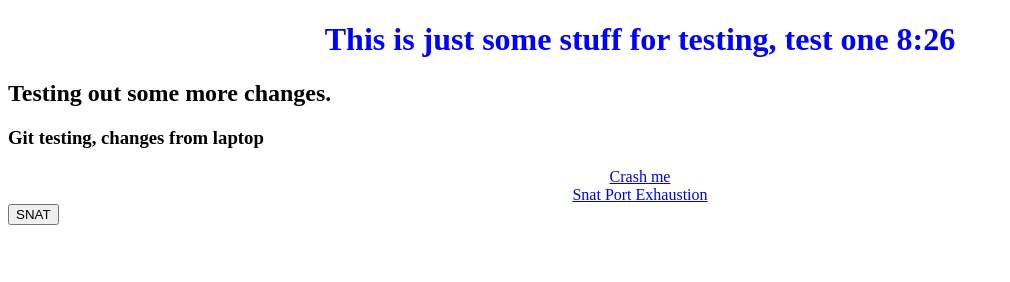
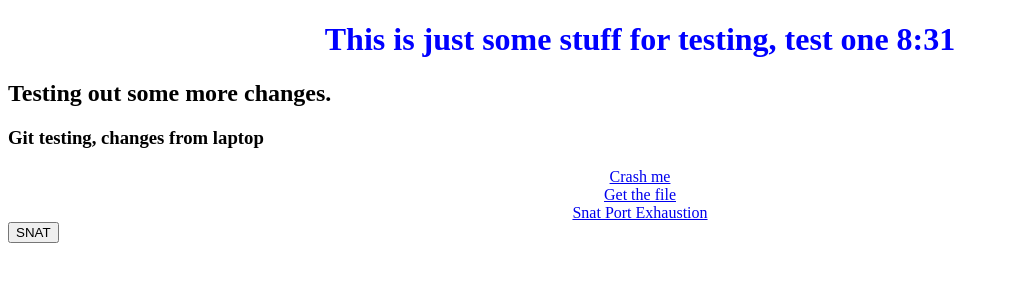
Before and after one commit to Yagudagu/jacmarTesting, a website: page index.html in a window 1280 px wide. Shown: the whole page, without its empty margins (0-1010 px from the left). Drawn offline with Linux system fonts and the light colour scheme.

Commit message:
test two

```diff
--- a/index.html
+++ b/index.html
@@ -8,10 +8,11 @@
   <body>
     <header></header>
     <div>
-      <h1>This is just some stuff for testing, test one 8:26</h1>
+      <h1>This is just some stuff for testing, test one 8:31</h1>
       <h2>Testing out some more changes.</h2>
       <h3>Git testing, changes from laptop</h3>
       <div class="btn"><a href="/crash">Crash me</a></div>
+      <div class="btn"><a href="/file">Get the file</a></div>
       <div class="btn">
         <a href="/snatPortExhausion">Snat Port Exhaustion</a>
       </div>
--- a/thisisit.txt
+++ b/thisisit.txt
@@ -1 +1 @@
-test one 8:26
+test two 8:31
```
